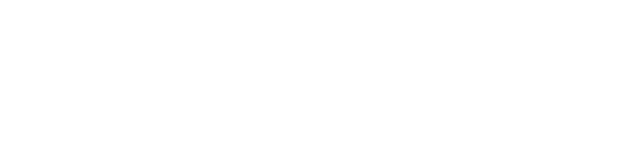
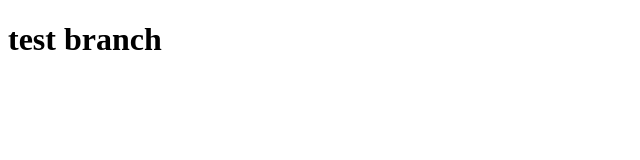
Before and after one commit to djvidov/repTest, a plain HTML site: page index.html in a window 1280 px wide. Shown: the whole page, without its empty margins (0-640 px from the left). Drawn offline with Linux system fonts and the light colour scheme.

Commit message:
commit test on branch

```diff
--- a/index.html
+++ b/index.html
@@ -5,11 +5,11 @@
     <meta charset="UTF-8">
     <meta name="viewport" content="width=device-width, initial-scale=1.0">
     <meta http-equiv="X-UA-Compatible" content="ie=edge">
-    <title>Document</title>
+    <title>First Document</title>
 </head>
 
 <body>
-
+    <h1>test branch</h1>
 </body>
 
 </html>
```
